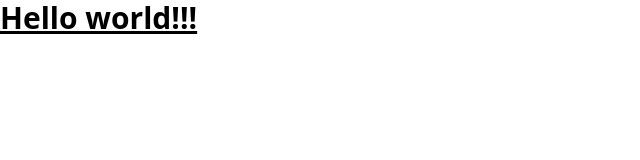
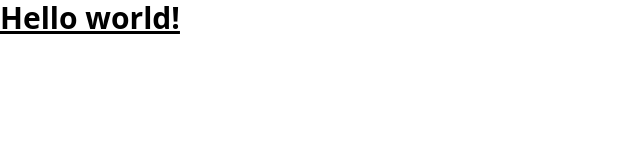
Before and after one commit to NorbertKaczmarek/cinema, a React (Vite) app in the folder cinema.ui/: page / in a window 1280 px wide. Shown: the top 160 px of the page, without its empty margins (0-640 px from the left). Built offline with nearby package versions, Linux system fonts and the light colour scheme.

Commit message:
test CI/CD 2

```diff
--- a/cinema.ui/src/App.tsx
+++ b/cinema.ui/src/App.tsx
@@ -1,7 +1,7 @@
 const App = () => {
   return (
     <>
-      <h1 className="text-3xl font-bold underline">Hello world!!!</h1>
+      <h1 className="text-3xl font-bold underline">Hello world!</h1>
     </>
   );
 };
```
